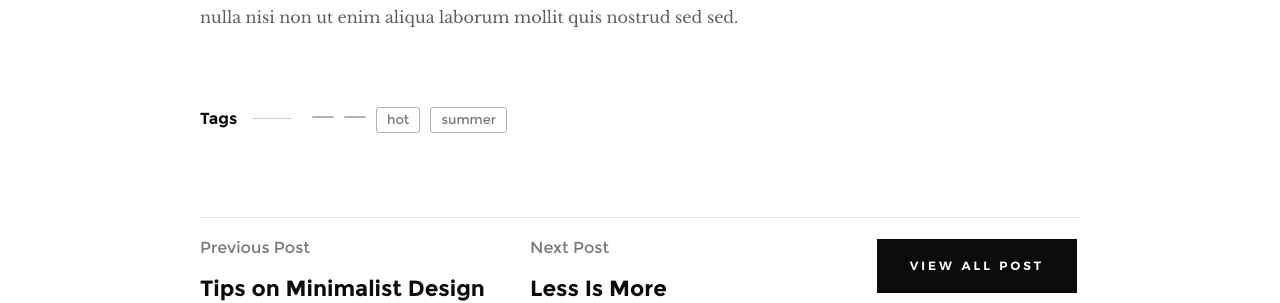
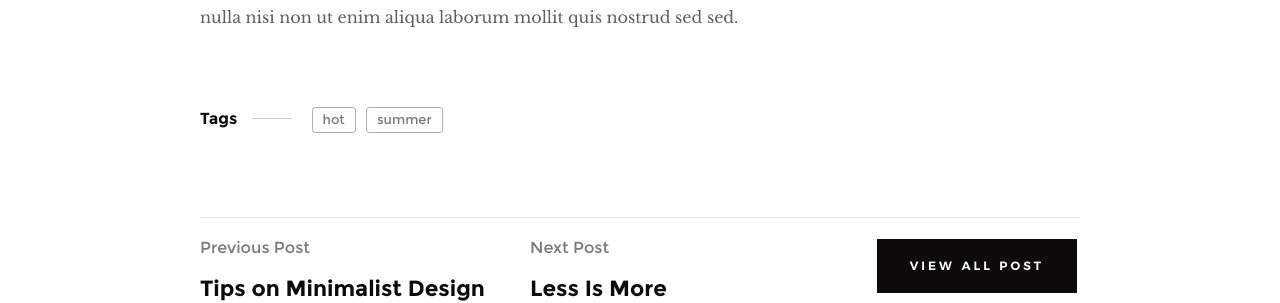
Before and after one commit to MrAnnix/Hola-theme-Jekyll, a Jekyll site: the page built from _posts/2019-03-21-Post-de-prueba.md, in a window 1280 px wide. Shown: the part 3271-3574 px from the top of the page. Built offline with Jekyll 4.4.1, drawn with Linux system fonts in a browser that asks for light colours.

Commit message:
Update post.html

```diff
--- a/_layouts/post.html
+++ b/_layouts/post.html
@@ -47,12 +47,9 @@ layout: default
                     <span class="blog-content__tag-list">
                       {% if page.tags %}
                       {% for tag in page.tags %}
-                      <a href="{{ site.baseurl }}{{ site.tag_page }}#{{ tag | slugify }}">{{ category }}</a>
+                      <a href="{{ site.baseurl }}{{ site.tag_page }}#{{ tag | slugify }}">{{ tag }}</a>
                       {% endfor %}
                       {% endif %}
-                      {% for tag in page.tags %}
-                      <a href="#0">{{ tag }}</a>
-                      {% endfor %}
                     </span>
 
                 </p>
```
